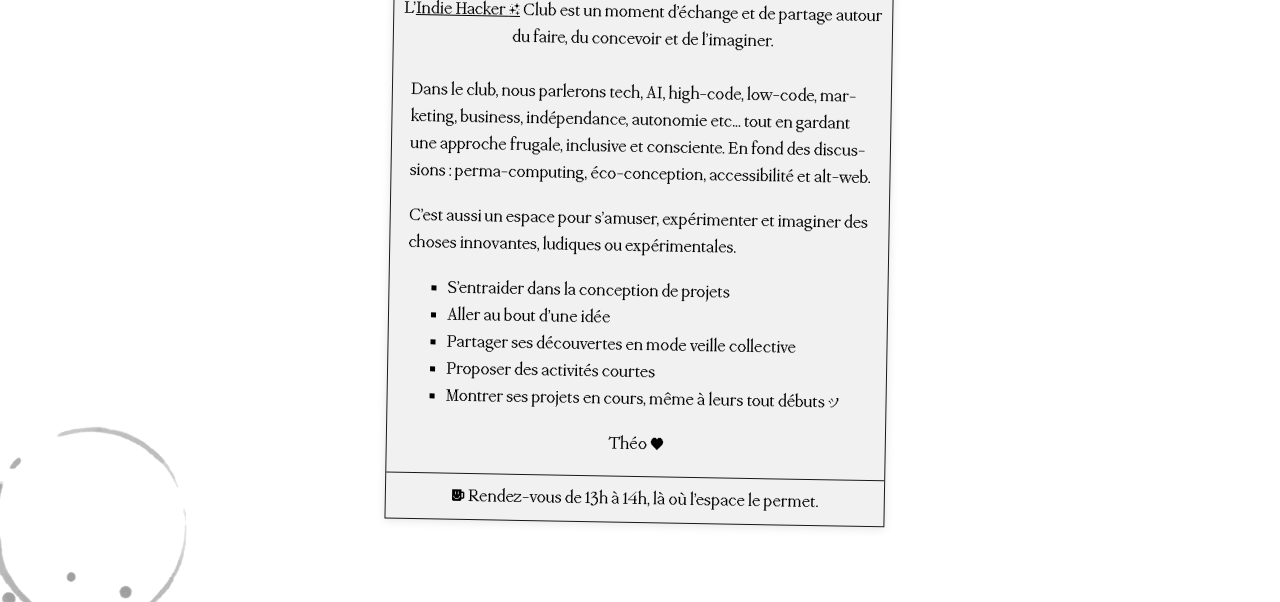
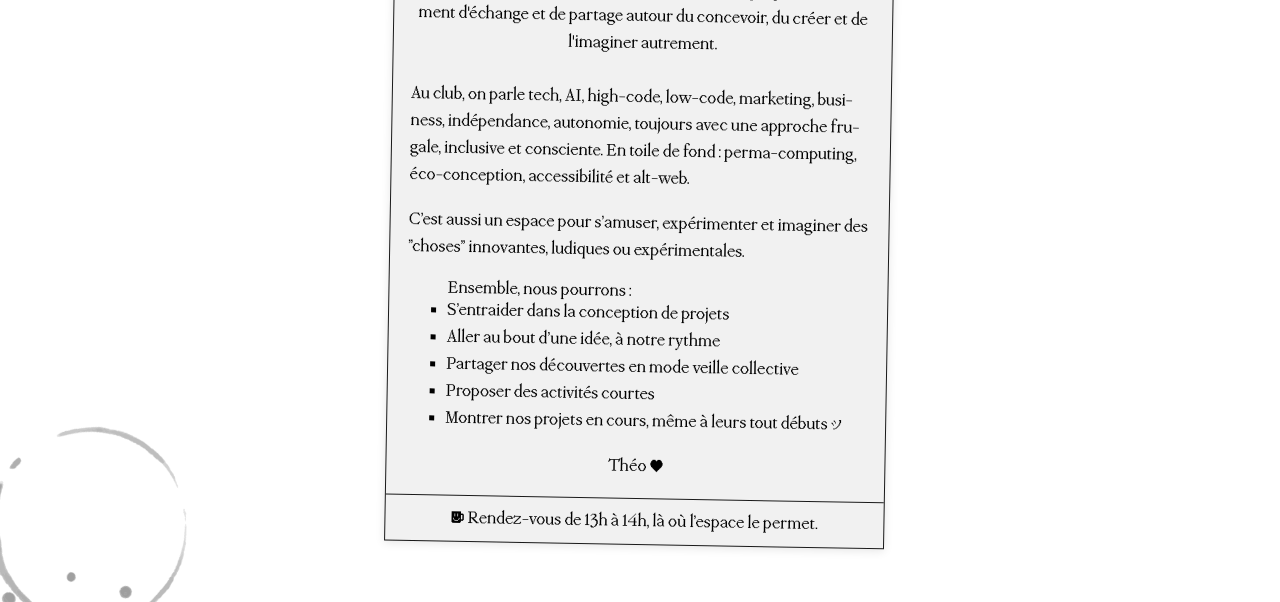
Before and after one commit to theopaolo/ihc, a website with bundled scripts: page public/index.html in a window 1280 px wide. Shown: the part 198-800 px from the top of the page. Built offline with nearby package versions, Linux system fonts and the light colour scheme; files whose address does not match are found by name.

Commit message:
update text

```diff
--- a/public/index.html
+++ b/public/index.html
@@ -15,24 +15,26 @@
         <header>
             <h1>Indie Hacker Club ☕</h1>
             <h2>Un espace convivial ouvert à toutes et à tous</h2>
-            <p>L’<span class="dialog-open" role="button" aria-haspopup="dialog">Indie Hacker </span> Club est un moment d’échange et de partage autour du faire, du concevoir et de l’imaginer.</p>
+            <p>L’<span class="dialog-open" role="button" aria-haspopup="dialog">Indie Hacker </span> Club réinvente le "faire tech" en proposant un moment d'échange et de partage autour du concevoir, du créer et de l'imaginer autrement.</p>
             <dialog class="definition" aria-labelledby="dialog-title">
-                <p id="dialog-title">Un indie hacker, définition : <br> Une personne qui crée des solutions ou des produits en solo, rapidement et efficacement. <br> À la différence des approches traditionnelles qui répondent aux besoins des autres, un indie hacker adopte une démarche de bricoleur·se, hacker, expérimentant pour créer quelque chose d'unique, souvent avec une volonté d'indépendance et de rentabilité.</p>
+                <p id="dialog-title">Indie Hacker, une autre définition : </p>
+                <p> Une personne qui crée des solutions ou des produits en autonomie, en privilégiant l'expérimentation et l'efficacité. <br> Plutôt que de viser la croissance à tout prix, iel adopte une démarche de bricoleur·se, explorant et détournant pour concevoir des alternatives viables, résilientes et parfois radicales. Cette approche cherche un équilibre entre indépendance financière, créativité et impact réfléchi.</p>
                 <button aria-label="Fermer la définition">fermer</button>
             </dialog>
         </header>
 
         <main>
-            <p>Dans le club, nous parlerons tech, AI, high-code, low-code, marketing, business, indépendance, autonomie etc... tout en gardant une approche frugale, inclusive et consciente. En fond des discussions : perma-computing, éco-conception, accessibilité et alt-web.</p>
+            <p>Au club, on parle tech, AI, high-code, low-code, marketing, business, indépendance, autonomie, toujours avec une approche frugale, inclusive et consciente. En toile de fond : perma-computing, éco-conception, accessibilité et alt-web.</p>
 
-            <p>C’est aussi un espace pour s’amuser, expérimenter et imaginer des choses innovantes, ludiques ou expérimentales.</p>
+            <p>C’est aussi un espace pour s’amuser, expérimenter et imaginer des "choses" innovantes, ludiques ou expérimentales.</p>
 
             <ul>
+                <h4>Ensemble, nous pourrons :</h4>
                 <li>S’entraider dans la conception de projets</li>
-                <li>Aller au bout d’une idée</li>
-                <li>Partager ses découvertes en mode veille collective</li>
+                <li>Aller au bout d’une idée, à notre rythme</li>
+                <li>Partager nos découvertes en mode veille collective</li>
                 <li>Proposer des activités courtes</li>
-                <li>Montrer ses projets en cours, même à leurs tout débuts ッ</li>
+                <li>Montrer nos projets en cours, même à leurs tout débuts ッ</li>
             </ul>
 
             <div class="sign">
```
